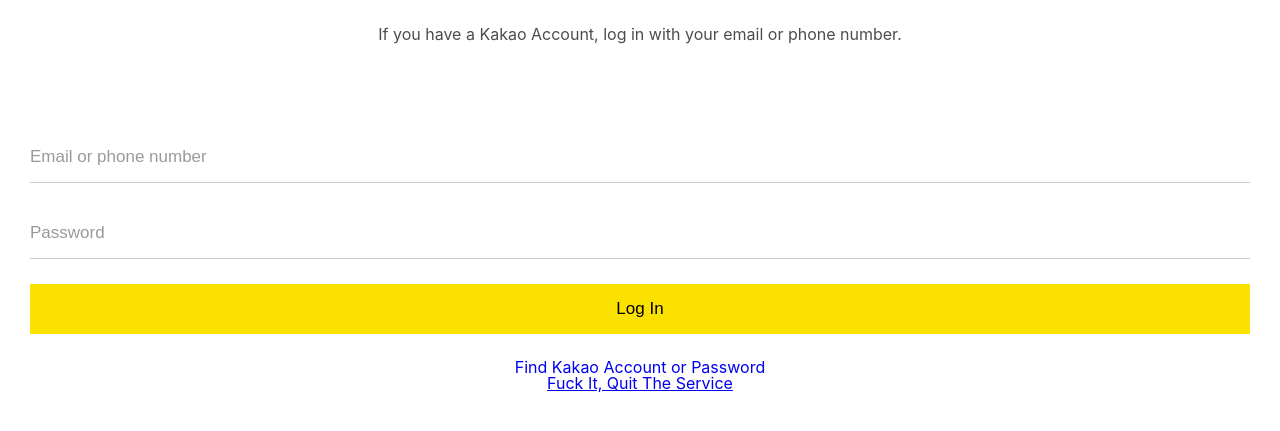
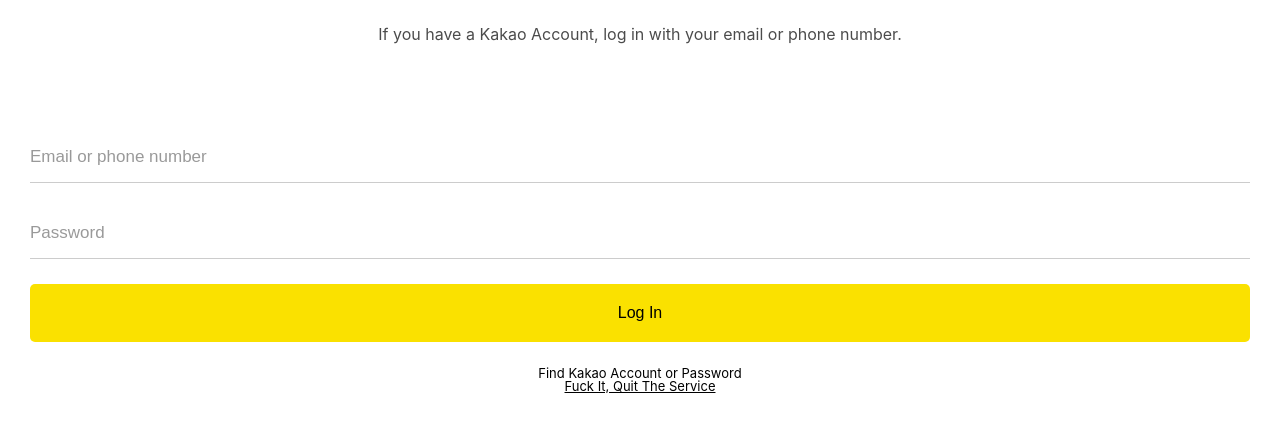
Before and after one commit to bimsan/sean-s-first-kokoa-clone-project, a plain HTML site: page index.html in a window 1280 px wide. Shown: the part 165-596 px from the top of the page. Drawn offline with Linux system fonts and the light colour scheme.

Commit message:
Kokoa-6.8_edited

```diff
--- a/css/styles.css
+++ b/css/styles.css
@@ -48,10 +48,15 @@ body {
 #login-form input[type="submit"] {
   background-color: var(--yellow);
   cursor: pointer;
+  font-size: 16px;
+  padding: 20px 0px;
+  border-radius: 5px;
 }
 #login-form a {
   text-align: center;
   text-decoration: none;
+  color: inherit;
+  font-size: 13px;
 }
 #login-form a[href="nope"] {
   text-decoration: underline;
```
